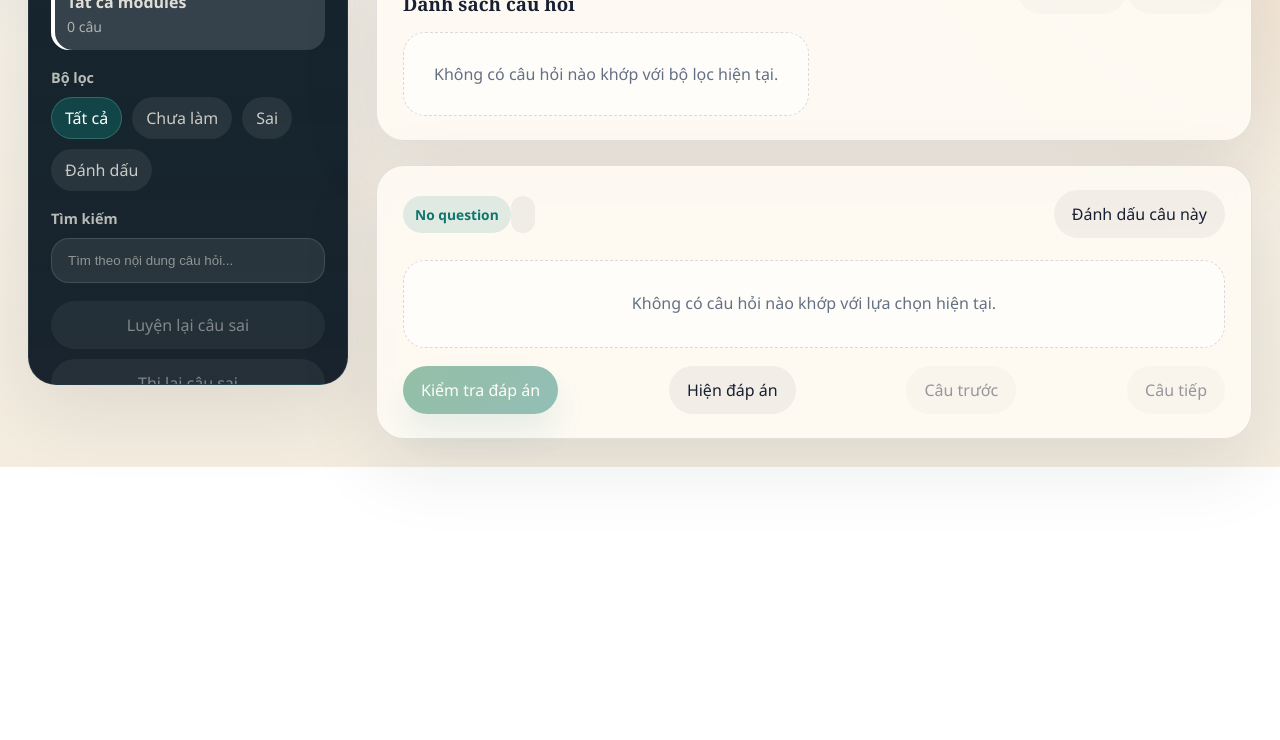
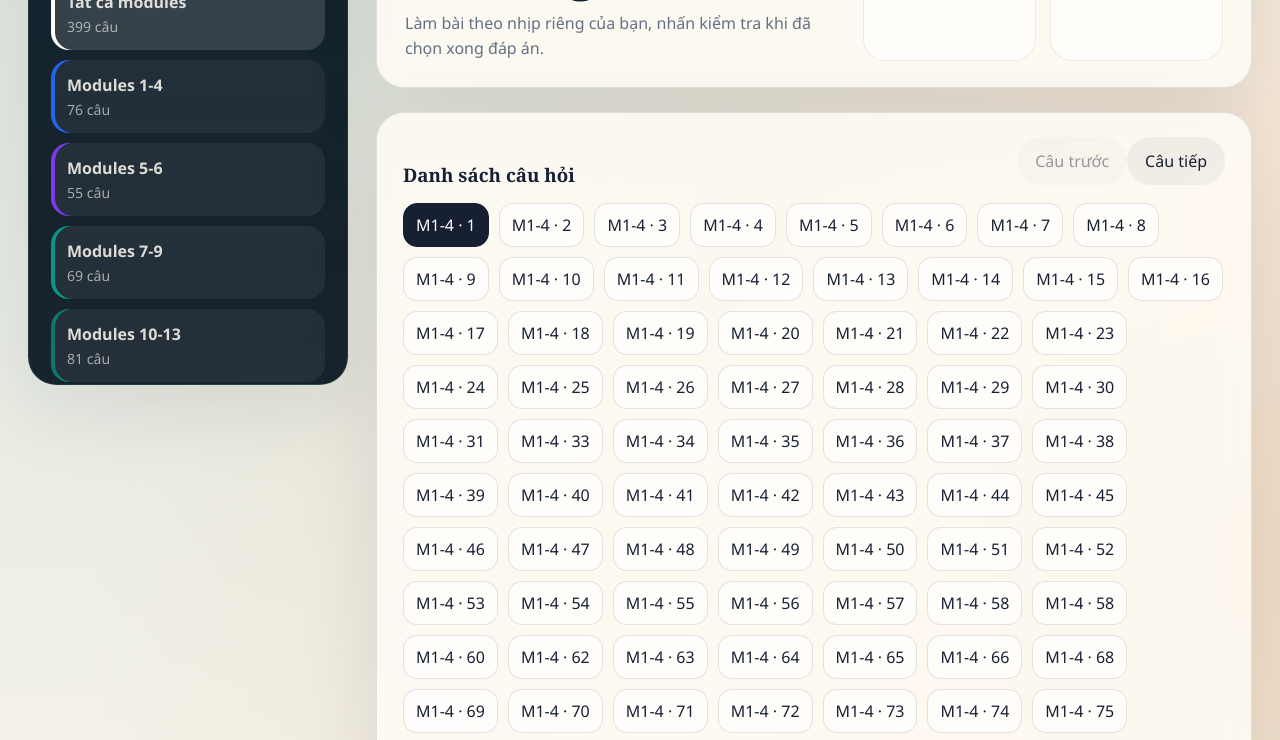
Before and after one commit to igtanova06/FE, a plain HTML site: page index.html in a window 1280 px wide. Shown: the part 387-1127 px from the top of the page. Before the commit the page ends 854 px from the top, so only its background shows below. Drawn offline with Linux system fonts and the light colour scheme.

Commit message:
fix src path for question-bank.js

```diff
--- a/index.html
+++ b/index.html
@@ -157,7 +157,7 @@
       </main>
     </div>
 
-    <script src="question-bank.js"></script>
+    <script src="data/question-bank.js"></script>
     <script src="script.js"></script>
   </body>
 </html>
```
